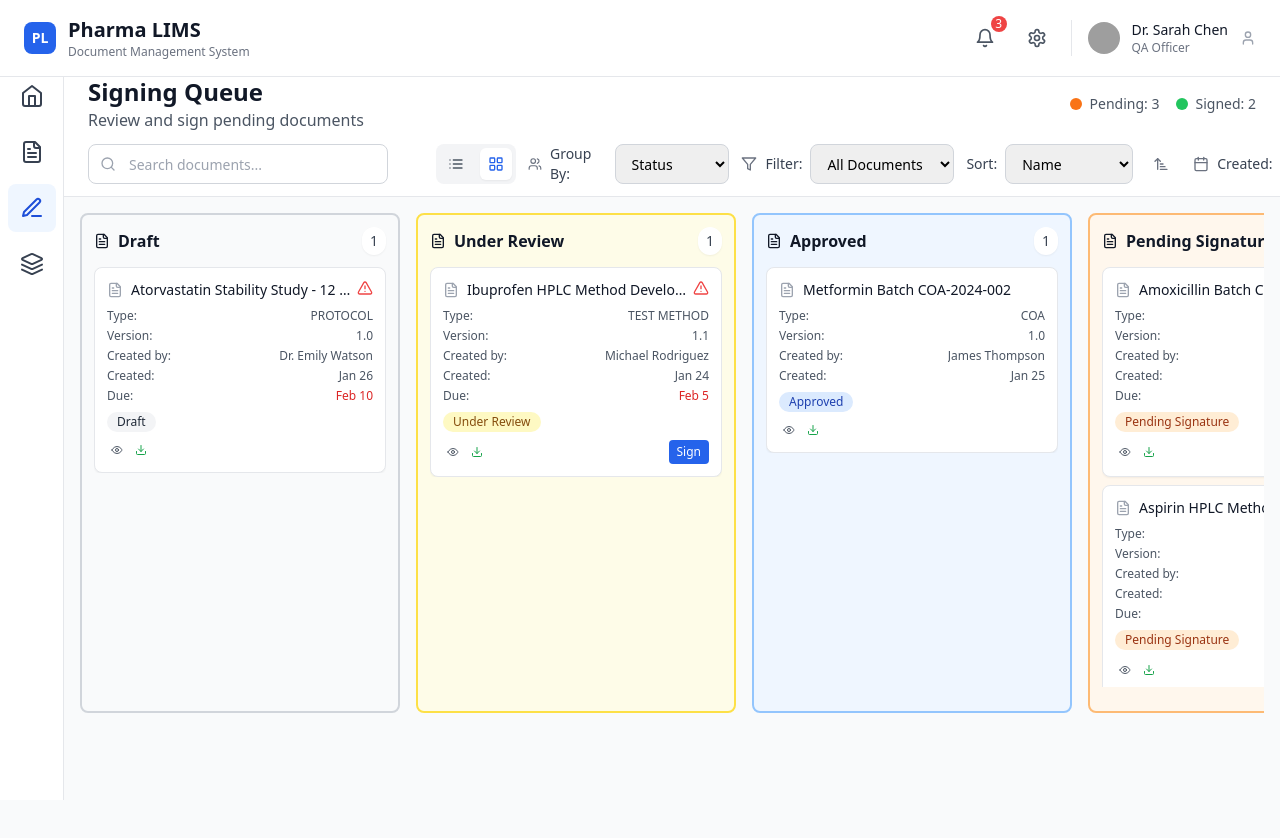
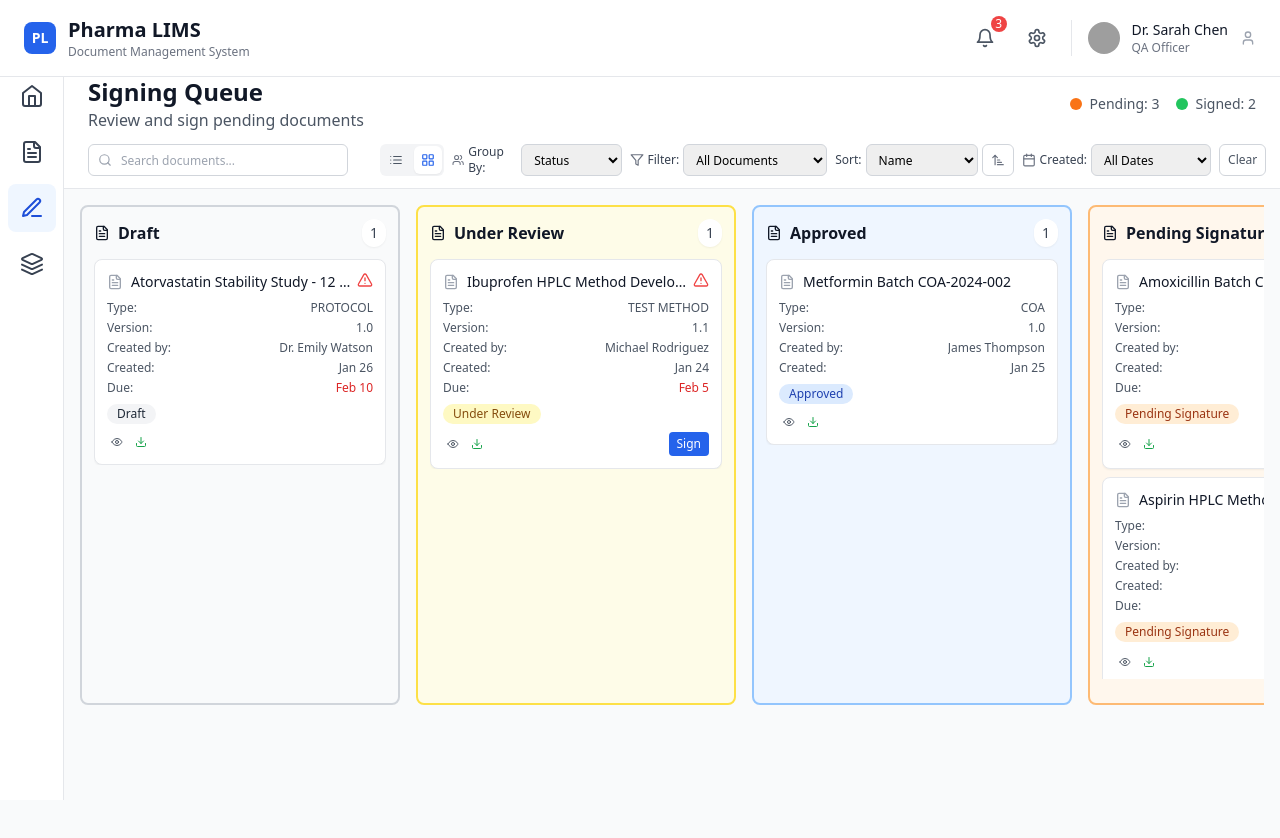
Before and after one commit to ThangaDhiwanV/document, a React (Vite) app: page /signing in a window 1280 px wide. Shown: the top 838 px of the page. Built offline with nearby package versions, Linux system fonts and the light colour scheme; grey boxes are pictures that could not be loaded.

Commit message:
Updated SigningQueue.tsx

```diff
--- a/src/components/Signing/SigningQueue.tsx
+++ b/src/components/Signing/SigningQueue.tsx
@@ -235,49 +235,49 @@ const SigningQueue: React.FC = () => {
         {/* Controls Row */}
 <div className="flex items-center justify-between space-x-4">
   {/* Search */}
-          <div className="relative min-w-[300px] mr-8">
-            <Search className="absolute left-3 top-1/2 transform -translate-y-1/2 text-gray-400 w-4 h-4" />
+  <div className="relative min-w-[260px] mr-4 h-8">
+    <Search className="absolute left-2.5 top-1/2 transform -translate-y-1/2 text-gray-400 w-3.5 h-3.5" />
     <input
       type="text"
       placeholder="Search documents..."
       value={searchTerm}
       onChange={(e) => setSearchTerm(e.target.value)}
-              className="w-full pl-10 pr-4 py-2 border border-gray-300 rounded-lg focus:ring-2 focus:ring-blue-500 focus:border-transparent text-sm h-10"
+      className="w-full h-full pl-8 pr-3 py-1 border border-gray-300 rounded-md focus:ring-2 focus:ring-blue-500 focus:border-transparent text-xs"
     />
   </div>
 
   {/* Right side controls */}
-          <div className="flex items-center space-x-3 text-sm">
+  <div className="flex items-center space-x-2 text-xs">
     {/* View Mode Toggle */}
-            <div className="flex items-center space-x-2 bg-gray-100 rounded-lg p-1">
+    <div className="flex items-center space-x-1 bg-gray-100 rounded-md p-0.5 h-8">
       <button
         onClick={() => setViewMode('list')}
-                className={`p-2 rounded-md transition-colors ${
+        className={`w-7 h-7 flex items-center justify-center rounded-md transition-colors ${
           viewMode === 'list' ? 'bg-white text-blue-600 shadow-sm' : 'text-gray-600 hover:text-gray-900'
         }`}
         title="List View"
       >
-                <List className="w-4 h-4" />
+        <List className="w-3.5 h-3.5" />
       </button>
       <button
         onClick={() => setViewMode('kanban')}
-                className={`p-2 rounded-md transition-colors ${
+        className={`w-7 h-7 flex items-center justify-center rounded-md transition-colors ${
           viewMode === 'kanban' ? 'bg-white text-blue-600 shadow-sm' : 'text-gray-600 hover:text-gray-900'
         }`}
         title="Kanban View"
       >
-                <LayoutGrid className="w-4 h-4" />
+        <LayoutGrid className="w-3.5 h-3.5" />
       </button>
     </div>
 
     {/* Group By */}
-            <div className="flex items-center space-x-2">
-              <Users className="w-4 h-4 text-gray-500" />
+    <div className="flex items-center space-x-1 h-8">
+      <Users className="w-3.5 h-3.5 text-gray-500" />
       <span className="text-gray-700 font-medium">Group By:</span>
       <select
         value={groupBy}
         onChange={(e) => setGroupBy(e.target.value)}
-                className="border border-gray-300 rounded-lg px-3 py-2 text-sm w-32 focus:ring-2 focus:ring-blue-500 focus:border-transparent h-10"
+        className="border border-gray-300 rounded-md px-2 py-1 text-xs w-28 h-8 focus:ring-2 focus:ring-blue-500 focus:border-transparent"
       >
         <option value="Status">Status</option>
         <option value="Type">Type</option>
@@ -286,13 +286,13 @@ const SigningQueue: React.FC = () => {
     </div>
 
     {/* Filter */}
-            <div className="flex items-center space-x-2">
-              <Filter className="w-4 h-4 text-gray-500" />
+    <div className="flex items-center space-x-1 h-8">
+      <Filter className="w-3.5 h-3.5 text-gray-500" />
       <span className="text-gray-700 font-medium">Filter:</span>
       <select
         value={filterBy}
         onChange={(e) => setFilterBy(e.target.value)}
-                className="border border-gray-300 rounded-lg px-3 py-2 text-sm w-36 focus:ring-2 focus:ring-blue-500 focus:border-transparent h-10"
+        className="border border-gray-300 rounded-md px-2 py-1 text-xs w-36 h-8 focus:ring-2 focus:ring-blue-500 focus:border-transparent"
       >
         <option value="All Documents">All Documents</option>
         <option value="draft">Draft</option>
@@ -313,12 +313,12 @@ const SigningQueue: React.FC = () => {
     </div>
 
     {/* Sort */}
-            <div className="flex items-center space-x-2">
+    <div className="flex items-center space-x-1 h-8">
       <span className="text-gray-700 font-medium">Sort:</span>
       <select
         value={sortBy}
         onChange={(e) => setSortBy(e.target.value)}
-                className="border border-gray-300 rounded-lg px-3 py-2 text-sm w-32 focus:ring-2 focus:ring-blue-500 focus:border-transparent h-10"
+        className="border border-gray-300 rounded-md px-2 py-1 text-xs w-28 h-8 focus:ring-2 focus:ring-blue-500 focus:border-transparent"
       >
         <option value="Name">Name</option>
         <option value="Type">Type</option>
@@ -328,25 +328,24 @@ const SigningQueue: React.FC = () => {
       </select>
       <button
         onClick={() => setSortDirection(sortDirection === 'asc' ? 'desc' : 'asc')}
-                className="p-2 hover:bg-gray-100 rounded-lg transition-colors h-10 w-10 flex items-center justify-center"
+        className="hover:bg-gray-100 rounded-md border border-gray-300 transition-colors h-8 w-8 flex items-center justify-center"
         title={`Sort ${sortDirection === 'asc' ? 'Descending' : 'Ascending'}`}
       >
         {sortDirection === 'asc' ?
-                  <SortAsc className="w-4 h-4 text-gray-500" /> :
-                  <SortDesc className="w-4 h-4 text-gray-500" />
+          <SortAsc className="w-3.5 h-3.5 text-gray-500" /> :
+          <SortDesc className="w-3.5 h-3.5 text-gray-500" />
         }
       </button>
     </div>
 
-
     {/* Created Date Filter */}
-            <div className="flex items-center space-x-2">
-              <Calendar className="w-4 h-4 text-gray-500" />
+    <div className="flex items-center space-x-1 h-8">
+      <Calendar className="w-3.5 h-3.5 text-gray-500" />
       <span className="text-gray-700 font-medium">Created:</span>
       <select
         value={createdFilter}
         onChange={(e) => setCreatedFilter(e.target.value)}
-                className="border border-gray-300 rounded px-2 py-1 text-sm min-w-[120px] focus:ring-2 focus:ring-blue-500 focus:border-transparent"
+        className="border border-gray-300 rounded-md px-2 py-1 text-xs w-[120px] h-8 focus:ring-2 focus:ring-blue-500 focus:border-transparent"
       >
         <option value="All Dates">All Dates</option>
         <option value="Today">Today</option>
@@ -354,10 +353,11 @@ const SigningQueue: React.FC = () => {
         <option value="This Month">This Month</option>
       </select>
     </div>
+
     {/* Clear Filters */}
     <button
       onClick={clearFilters}
-  className={`px-1.5 py-1.5 border rounded-md transition-colors text-xs relative ${
+      className={`h-8 px-2 py-1 border rounded-md transition-colors text-xs relative flex items-center ${
         getActiveFiltersCount() > 0
           ? 'bg-blue-50 border-blue-300 text-blue-700 hover:bg-blue-100'
           : 'text-gray-600 border-gray-300 hover:bg-gray-50'
@@ -365,7 +365,7 @@ const SigningQueue: React.FC = () => {
     >
       Clear
       {getActiveFiltersCount() > 0 && (
-    <span className="absolute -top-1.5 -right-1.5 bg-blue-600 text-white text-[10px] rounded-full w-4 h-4 flex items-center justify-center">
+        <span className="absolute -top-1 -right-1 bg-blue-600 text-white text-[10px] rounded-full w-3.5 h-3.5 flex items-center justify-center">
           {getActiveFiltersCount()}
         </span>
       )}
```
Lines whose indentation alone changed are shown as unchanged.
